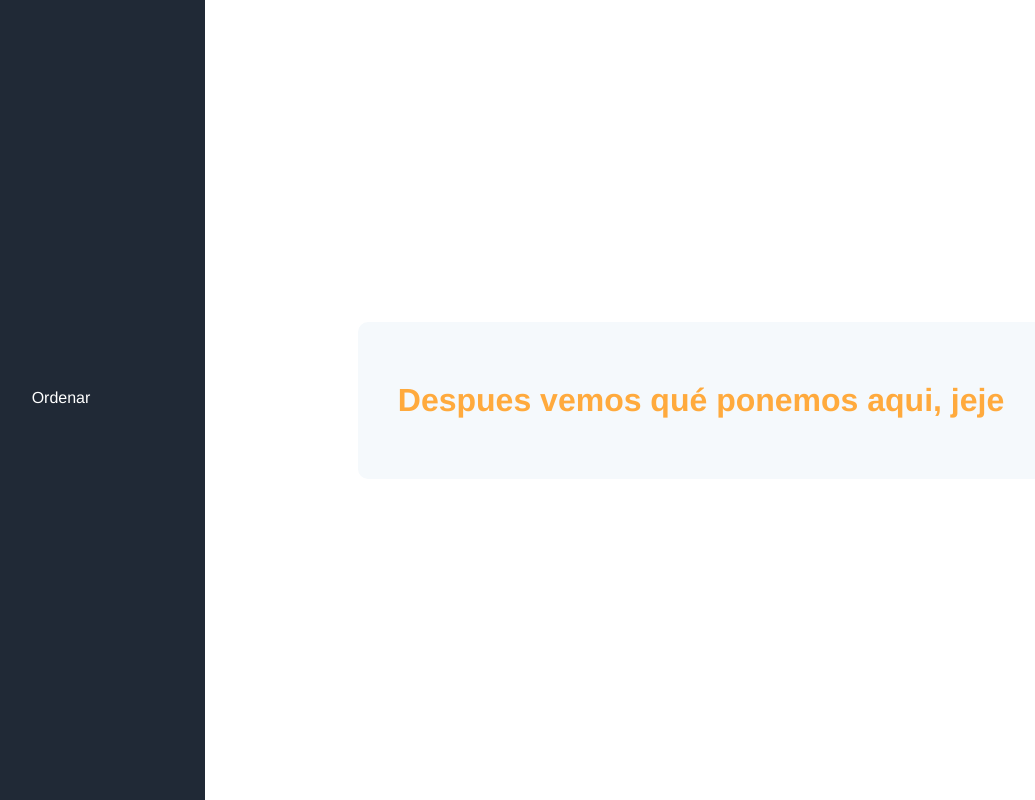
After one commit to tetecruzc/Pizzeria-Web, a Django app: template pizzeriaweb/modules/pizzas/templates/home.html in a window 1280 px wide. The commit adds this page. Shown: the whole page, without its empty margins (83-1118 px from the left). Run offline with Django 3.2, Linux system fonts and the light colour scheme; the template is opened without the code that fills it, so the values that code supplies are empty; parts of the project's set-up code (start-up, migrations or seed data) failed here and were passed over.

Commit message:
Anadir url de home vacia

```diff
--- a/pizzeriaweb/modules/pizzas/static/css/style.css
+++ b/pizzeriaweb/modules/pizzas/static/css/style.css
@@ -153,4 +153,6 @@ input:focus{
     display: flex;
     align-items: center;
     justify-content: space-around;
+    text-decoration: none;
+    color: #fff;
 }
--- /dev/null
+++ b/pizzeriaweb/modules/pizzas/templates/home.html
@@ -0,0 +1,21 @@
+<!DOCTYPE html>
+{% load static %}
+<html>
+    <head>
+        <title></title>
+        <link rel="stylesheet" type="text/css" href="{% static 'css/style.css' %}">
+        <link href="https://fonts.googleapis.com/css?family=Oswald&amp;display=swap" rel="stylesheet">
+    </head>
+    <body>
+        <div class="left-menu">
+            <div class="link-effect">
+                <a class="link-effect__content" href="/order">
+                    <p>Ordenar</p>
+                </a>
+            </div>
+        </div>
+       <div class="container">
+           <h1>Despues vemos qué ponemos aqui, jeje</h1>
+       </div>
+    </body>
+</html>
--- a/pizzeriaweb/modules/pizzas/templates/prueba.html
+++ b/pizzeriaweb/modules/pizzas/templates/prueba.html
@@ -9,12 +9,12 @@
     <body>
         <div class="left-menu">
             <div class="link-effect">
-                <div class="link-effect__content">
+                <a class="link-effect__content" href="/order">
                     <p>Ordenar</p>
-                </div>
+                </a>
             </div>
         </div>
-        <form class="container" action="/pruebaRedireccion/" method="POST">
+        <form class="container" action="/userInfo/" method="POST">
             <svg class="topIcon" viewBox="0 0 40 40" role="img">
                 <path d="M20 9c7.18 0 13 5.82 13 13 0 7.077-5.655 12.833-12.693 12.996L20 35H0v-2h20c6.075 0 11-4.925 11-11s-4.925-11-11-11c-5.979 0-10.843 4.77-10.996 10.712L9 22H7c0-7.18 5.82-13 13-13zM9 29v2H2.96v-2H9zm0-4v2H5.98v-2H9zm17.244-8.635l1.312 1.51-7.8 6.78-1.312-1.51 7.8-6.78zm6.132-5.98l1.93 2.23-1.512 1.31-1.93-2.23 1.512-1.31zM24.5 5v2h-9V5h9z">
                 </path>
--- a/pizzeriaweb/pizzeriaweb/urls.py
+++ b/pizzeriaweb/pizzeriaweb/urls.py
@@ -15,12 +15,13 @@ Including another URLconf
 """
 from django.contrib import admin
 from django.urls import path
-from modules.pizzas.views import pruebaPrimerTemplate
-from modules.pizzas.views import pruebaRedireccion
-
+from modules.pizzas.views import setCI
+from modules.pizzas.views import home
+from modules.pizzas.views import checkIfUserExists
 
 urlpatterns = [
     path('admin/', admin.site.urls),
-    path('', pruebaPrimerTemplate),
-    path('pruebaRedireccion/',pruebaRedireccion)
+    path('', home),
+    path('order', setCI),
+    path('userInfo/',checkIfUserExists)
 ]
```
Also changed, not shown: pizzeriaweb/modules/pizzas/views.py (+6 -3 lines), pizzeriaweb/pizzeriaBD.db.
